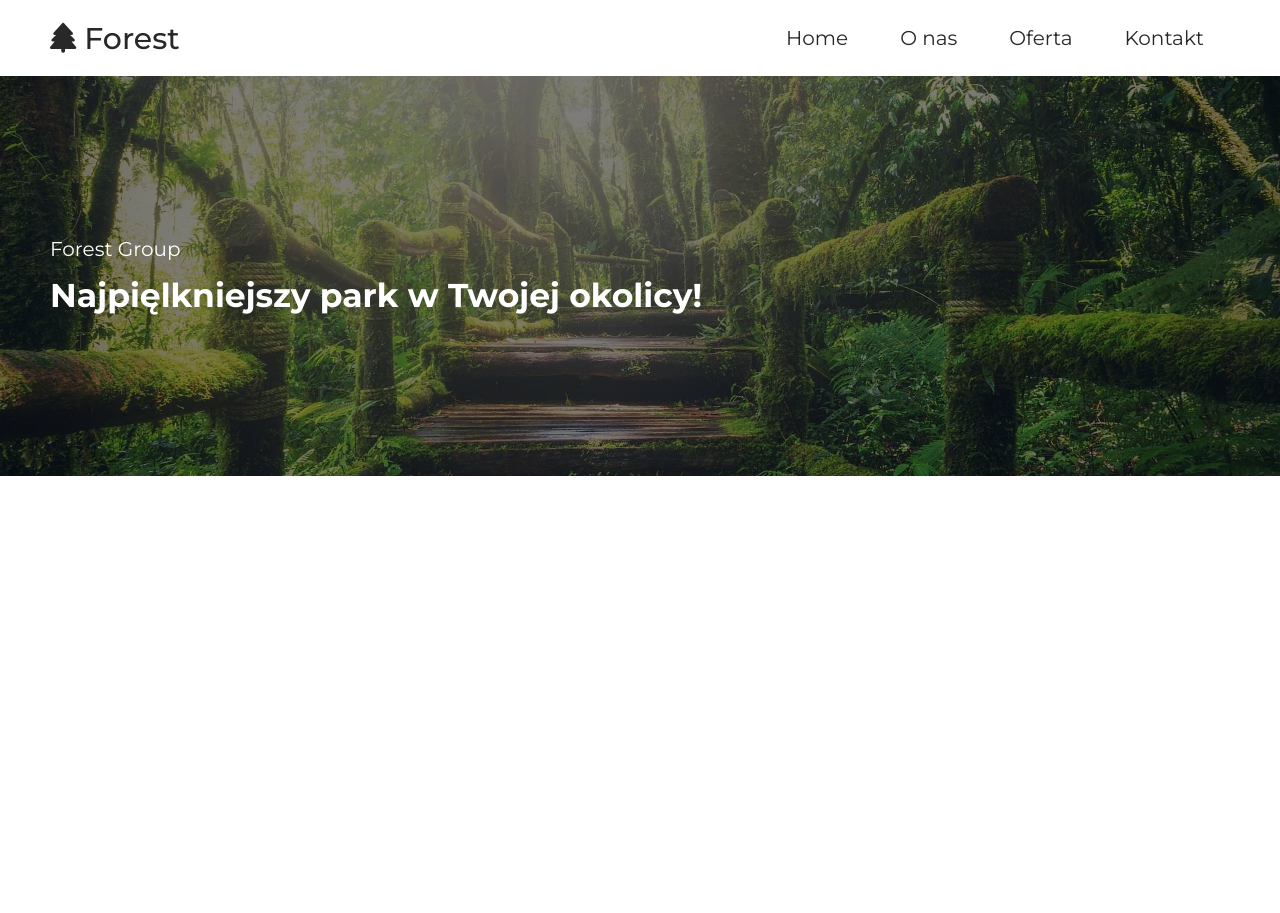
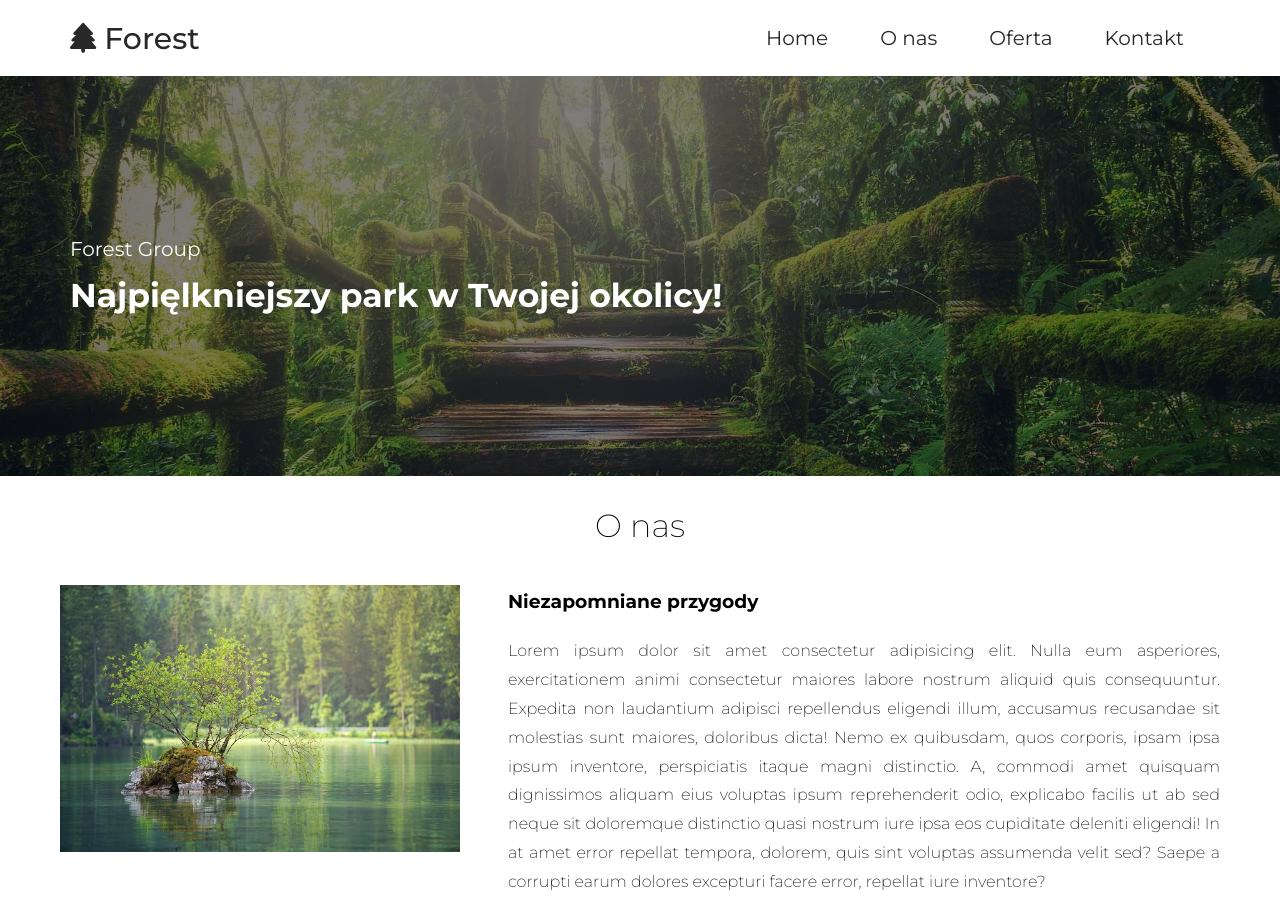
Before and after one commit to ArturDevCraft/HTML_CSS_Course-Part_4, a website: page index.html in a window 1280 px wide. Before the commit the page ends 800 px from the top, so only its background shows below. Drawn offline with Linux system fonts and the light colour scheme.

Commit message:
Add section: about us

```diff
--- a/index.html
+++ b/index.html
@@ -14,7 +14,7 @@
     <link rel="stylesheet" href="./dist/css/style.min.css">
 </head>
 
-<body>
+<body id="home">
     <div class="wrapper">
     <nav class="nav">
         <div class="nav__logo">
@@ -42,8 +42,30 @@
         </div>
     </div>
 </header>    <main>
-        <section id="onas"></section>
+        <section id="onas" class="aboutus-section">
+            <div class="wrapper">
+                <h2>O nas</h2>
+                <div class="aboutus-section__content">
+                    <div class="left-column">
+                        <img src="./dist/img/aboutus.jpg" alt="Drzewo na kamieniu na śordku jeziora">
+                    </div>
+                    <div class="right-column">
+                        <h3>Niezapomniane przygody</h3>
+                        <p>Lorem ipsum dolor sit amet consectetur adipisicing elit. Nulla eum asperiores, exercitationem
+                            animi consectetur maiores labore nostrum aliquid quis consequuntur. Expedita non laudantium
+                            adipisci repellendus eligendi illum, accusamus recusandae sit molestias sunt maiores,
+                            doloribus dicta! Nemo ex quibusdam, quos corporis, ipsam ipsa ipsum inventore, perspiciatis
+                            itaque magni distinctio. A, commodi amet quisquam dignissimos aliquam eius voluptas ipsum
+                            reprehenderit odio, explicabo facilis ut ab sed neque sit doloremque distinctio quasi
+                            nostrum iure ipsa eos cupiditate deleniti eligendi! In at amet error repellat tempora,
+                            dolorem, quis sint voluptas assumenda velit sed? Saepe a corrupti earum dolores excepturi
+                            facere error, repellat iure inventore?</p>
+                    </div>
 
+
+
+                </div>
+            </div>
         </section>
     </main>
 
--- a/src/sass/style.scss
+++ b/src/sass/style.scss
@@ -12,14 +12,16 @@ html {
 body {
 	background-color: colors.$secondary-color;
 	font-family: 'Montserrat', sans-serif;
-	overflow: hidden;
+	overflow-x: hidden;
 }
 
 .wrapper {
 	width: clamp(300px, 100%, 1200px);
 	margin: 0 auto;
+	padding: 0 2em;
 }
 
+// HEADER
 .nav {
 	display: flex;
 	justify-content: space-between;
@@ -136,6 +138,45 @@ body {
 	}
 }
 
+// MAIN
+
+.aboutus-section {
+	padding-top: 3em;
+	h2 {
+		font-size: 3.2rem;
+		font-weight: 200;
+		text-align: center;
+	}
+
+	&__content {
+		display: block;
+
+		flex-direction: column;
+		font-size: 1.5rem;
+		text-align: justify;
+		font-weight: 200;
+		line-height: 1.8;
+		margin-top: 2.5em;
+
+		p {
+			margin-bottom: 1em;
+		}
+
+		h3 {
+			font-weight: 700;
+			margin-bottom: 1em;
+		}
+
+		img {
+			width: 100%;
+		}
+
+		.left-column {
+			text-align: center;
+		}
+	}
+}
+
 // Media
 
 @media (576px <=width) {
@@ -183,6 +224,19 @@ body {
 	.burger-btn {
 		display: none;
 	}
+
+	.aboutus-section {
+		&__content {
+			font-size: 1.6rem;
+			.right-column {
+				padding-left: 2em;
+			}
+
+			img {
+				max-width: 500px;
+			}
+		}
+	}
 }
 
 @media (768px <= width) {
@@ -196,6 +250,23 @@ body {
 		h1 {
 			margin-top: 0.4em;
 			font-size: 3.2rem;
+		}
+	}
+
+	.aboutus-section {
+		&__content {
+			display: flex;
+			flex-direction: row;
+			justify-content: start;
+			align-items: start;
+
+			.right-column {
+				padding-left: 3em;
+			}
+
+			img {
+				width: 400px;
+			}
 		}
 	}
 }
```
Also changed, not shown: dist/css/style.min.css, dist/img/aboutus.jpg (added), src/img/aboutus.jpg (added), 1 other file.
